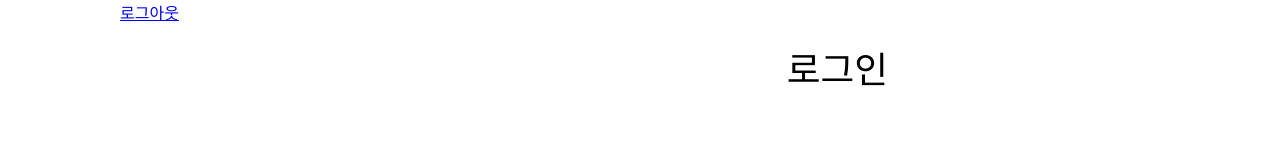
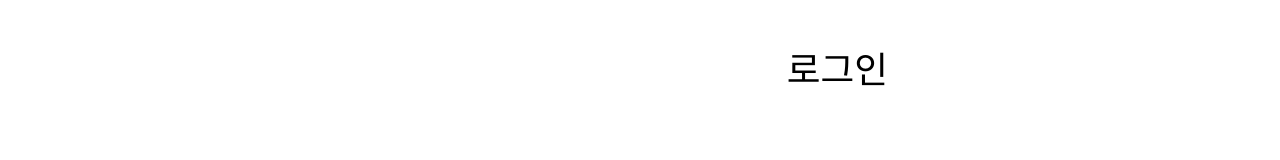
Before and after one commit to Lee-chansu/shoppingMall, a React (Create React App) app: page /login in a window 1280 px wide. Shown: the top 160 px of the page. Built offline with nearby package versions, Linux system fonts and the light colour scheme.

Commit message:
04.25 login수정

```diff
--- a/src/routes/login.js
+++ b/src/routes/login.js
@@ -58,7 +58,6 @@ export const Login = () => {
     <div className="login">
       <div className="div">
         <div className="textWrapper">로그인</div>
-        <Link to="/logout">로그아웃</Link>
         <form className="loginBox">
           <div className="loginForm">
             <div className="inputUserid">
```
